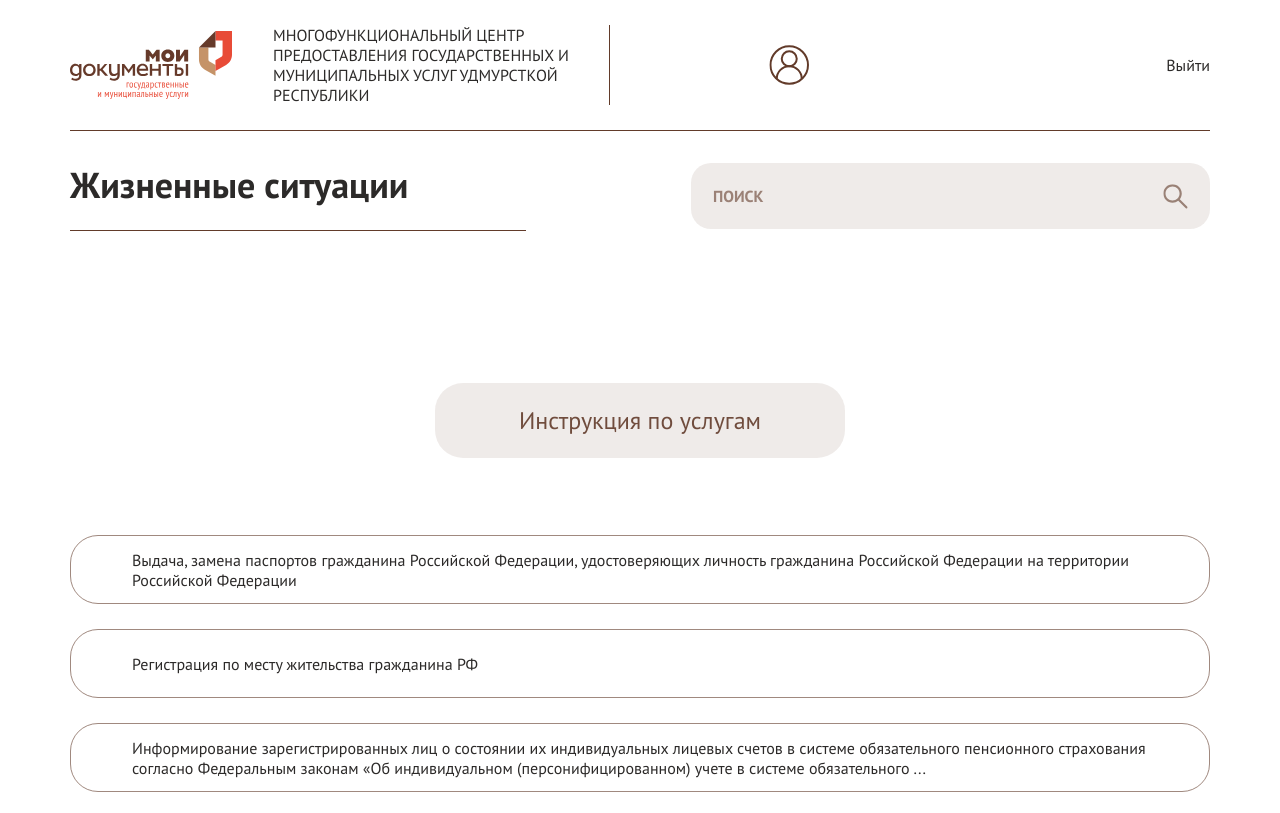
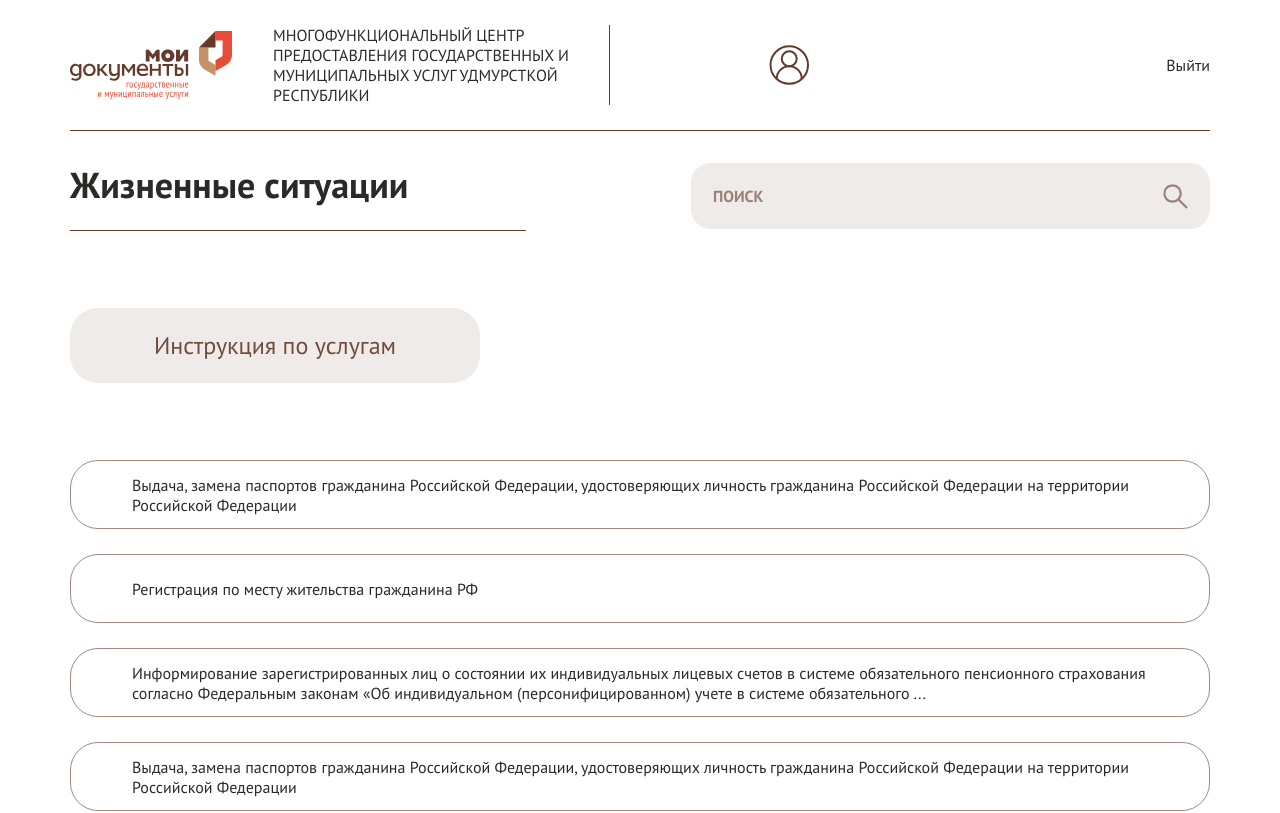
Before and after one commit to CoRa1203/mfcApp, a React (Create React App) app: page /ServiceSelection in a window 1280 px wide. Shown: the top 813 px of the page. Built offline with nearby package versions, Linux system fonts and the light colour scheme.

Commit message:
доп ссылки

```diff
--- a/src/components/buttonsBrown/ButtonBrown.js
+++ b/src/components/buttonsBrown/ButtonBrown.js
@@ -2,7 +2,7 @@ import './ButtonBrown.scss'
 
  const ButtonBrown = function(props){
     return(
-        <button className='ButtonBrown'><p>{props.text}</p></button>
+        <button className='ButtonBrown' onClick={props.onClick}><p>{props.text}</p></button>
     )
 }
 
--- a/src/components/search/Search.js
+++ b/src/components/search/Search.js
@@ -1,15 +1,16 @@
+
 import H1 from "../h1/H1";
 import loupeSearch from "./../../imgMFC/loupeSearch.svg";
 import "./Search.scss";
 
-export default function Search() {
+export default function Search({searchText, setSearchText}) {
   return (
     <div className="marginTop30">
       <div className="seachBody marginTop30">
        <H1 text='Жизненные ситуации'/>
         <form className="searchForm">
           <div>
-            <input className="searchInput" id="input" autocomplete="on" />
+            <input className="searchInput" id="input" autocomplete="on" value={searchText} onChange={(e) => setSearchText(e.target.value)}/>
             <label className="searchLabel" for="input">Поиск</label>
           </div>
           <button>
--- a/src/generalStyles.scss
+++ b/src/generalStyles.scss
@@ -123,7 +123,6 @@ margin-bottom: 25px;
 
   .wrapperSecond {
     background: #ffff;
-    max-width: 1440px;
     padding: 25px 70px;
     margin: 0 auto;
   }
--- a/src/pages/serviceSelection/ServiceSelection.js
+++ b/src/pages/serviceSelection/ServiceSelection.js
@@ -9,35 +9,31 @@ import "./ServiceSelection.scss"
 import React from 'react';
 import { useNavigate } from 'react-router-dom';
 
+
 const ServiceSelection = function () {
+  // const [cardsList, setCardsList] = useState(cardsText);
+const [searchText, setSearchText] = useState('');
+
   const navigate = useNavigate();
   const handleClick = () => {
     navigate('/ServiceSubmit');
   };
-  const [cardsItem, setCards] = useState(cardsText); /*передается список услуг*/
-  // const [count, setCount] = useState(0);
-  // setCards(response.data)
 
-  // async function fetchCards() {
-  //   const response = await axios.get("https://jsonplaceholder.typicode.com/posts")
+  const filteredList = cardsText.filter(card => card.cardText.toLowerCase().includes(searchText.toLowerCase()))
 
-  //   }
-  // setCount()
+
+
   return (
     <div className="wrapperSecond">
       <Header />
-      <Search />
-      <div className="btnsServisesAndMobile">
-        <ButtonBrown text="Инструкция по услугам" />
-      </div>
+      <Search searchText={searchText} setSearchText={setSearchText}/>
+        <ButtonBrown text="Инструкция по услугам" onClick={handleClick}/>
       <div className="cardList">
-      {cardsItem.map((card) => (
+      {filteredList.map((card) => (
         <ServiceCard cardText={card.cardText} />
       ))}
       </div>
       <DigitalSourses />
-
-      <ButtonBrown onClick={handleClick}/>
     </div>
   );
 };
```
Also changed, not shown: src/App.js (+16 -9 lines).
